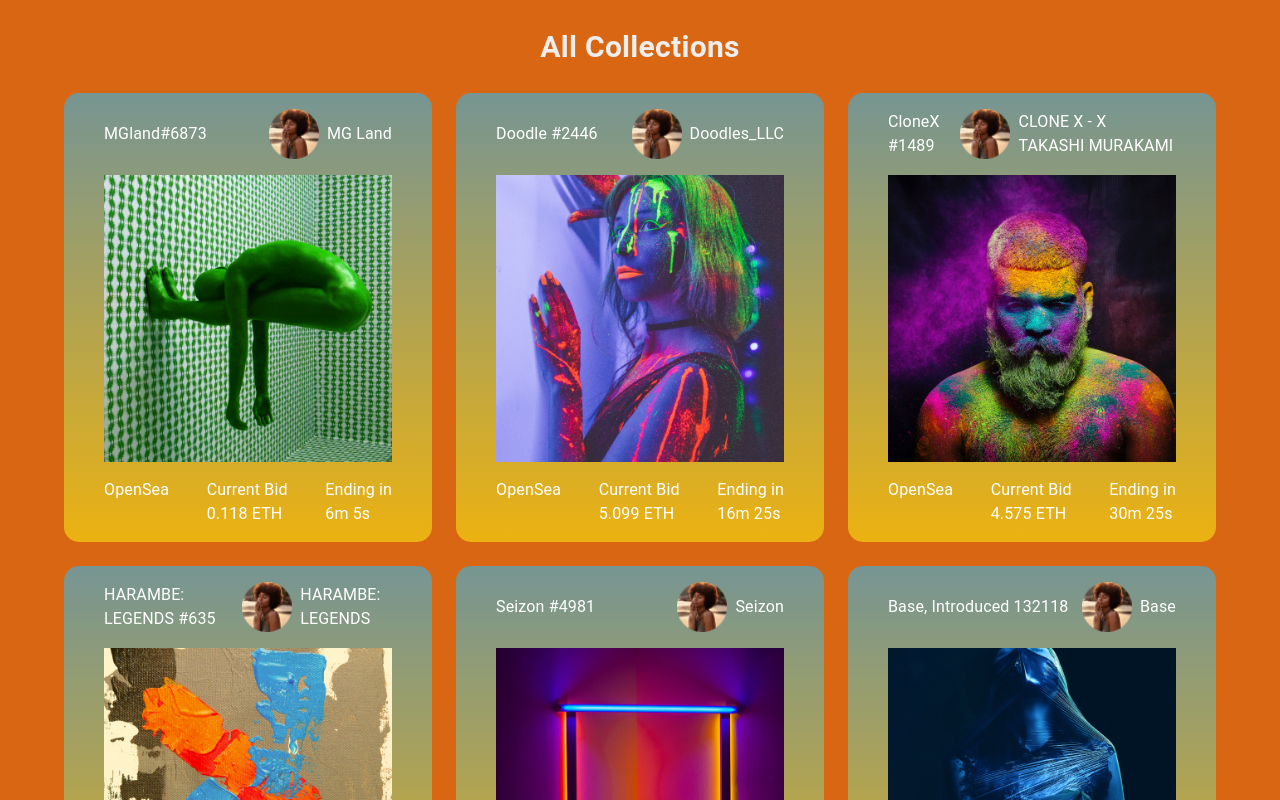
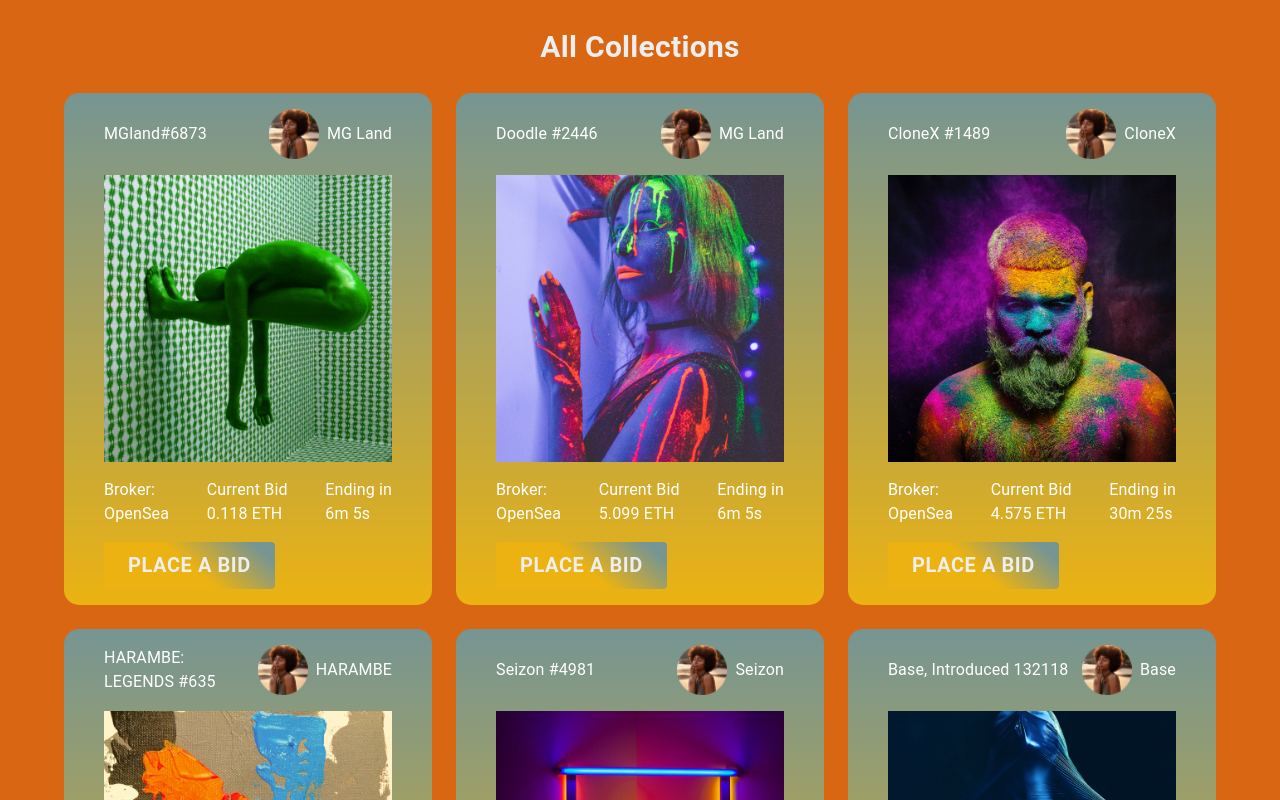
Before and after one commit to Beemhuse/nft-page, a Next.js app: page / in a window 1280 px wide. Shown: the top 800 px of the page. Built offline with nearby package versions, Linux system fonts and the light colour scheme.

Commit message:
completed the implementatino

```diff
--- a/components/card/Cards.tsx
+++ b/components/card/Cards.tsx
@@ -1,7 +1,9 @@
-import React from "react";
-import { Box, Stack, Typography } from "@mui/material";
+import React, {useState} from "react";
+import { Box, Button, Stack, Typography } from "@mui/material";
 import ModalPop from "../modals/ModalPop";
 import UseModal from "@/hooks/modalHook";
+import { motion  } from "framer-motion"
+
 type Props = {
   // handleClose?: () => void;
   // openModal: boolean;
@@ -15,6 +17,7 @@ type Props = {
   ending?: string;
   time?: string;
   amount?: string;
+  id?:number
   handleClick?: () => void;
 
   // image: ,
@@ -23,6 +26,7 @@ type Props = {
 const Cards = (props: Props) => {
   const {
     // handleClick,
+   id,
     title,
     displayImage,
     profileImage,
@@ -34,7 +38,6 @@ const Cards = (props: Props) => {
     amount,
   } = props;
   const {handleClose, handleOpen, openModal} = UseModal();
-
   return (
 <>
     <Box
@@ -47,7 +50,9 @@ const Cards = (props: Props) => {
       py={2}
       onClick={handleOpen}
     >
-      <Stack spacing={2}>
+
+      <Stack spacing={2}
+    >
         <Box
           sx={{
             display: "flex",
@@ -58,6 +63,7 @@ const Cards = (props: Props) => {
           }}
 
         >
+
           <Typography sx={{ color: "#fff" }}>{title}</Typography>
           <Stack direction="row" spacing={1} alignItems="center" >
             {profileImage}
@@ -67,6 +73,7 @@ const Cards = (props: Props) => {
         {displayImage}
         <Stack direction="row" justifyContent={'space-between'} sx={{color:'#fff', width:'100%'}} spacing={2}>
           <Box>
+            <Typography>Broker:</Typography>
             <Typography>{broker}</Typography>
           </Box>
           <Box>
@@ -78,10 +85,23 @@ const Cards = (props: Props) => {
             <Typography>{time}</Typography>
           </Box>
         </Stack>
+        <motion.div  whileHover={{ scale: 0.9 }}
+                       whileTap={{ scale: 0.7 }}
+                       >
+
+        <Button
+      onClick={handleOpen}
+      sx={{ background:
+                                "linear-gradient(220deg, #769593 10%, #ECB211 50%)",
+                              color: "#eee",
+
+                              px:3,
+                              fontSize:'20px', fontWeight:'600'}}>Place a bid</Button>
+                       </motion.div>
       </Stack>
 
     </Box>
-<ModalPop openModal={openModal} handleClose={handleClose} title={title} />
+<ModalPop openModal={openModal} handleClose={handleClose}  title={title} />
 </>
   );
 };
--- a/components/modals/ModalPop.tsx
+++ b/components/modals/ModalPop.tsx
@@ -1,83 +1,92 @@
-import React from 'react'
-import Backdrop from '@mui/material/Backdrop';
-import Box from '@mui/material/Box';
-import Modal from '@mui/material/Modal';
-import Fade from '@mui/material/Fade';
-import { Button, Stack, Typography } from '@mui/material';
-import icons from "../../assets/index"
-import Image from 'next/image';
-import Link from 'next/link';
+import React from "react";
+import Backdrop from "@mui/material/Backdrop";
+import Box from "@mui/material/Box";
+import Modal from "@mui/material/Modal";
+import Fade from "@mui/material/Fade";
+import { Button, Stack, Typography } from "@mui/material";
+import icons from "../../assets/index";
+import Image from "next/image";
+import Link from "next/link";
+// import { data } from '@/data';
 type Props = {
   handleClose?: () => void;
   openModal: boolean;
-title?: string
-description?: string
+  title?: string;
+  description?: string;
+};
 
-}
-
-const data= [
+const data = [
   {
-titled:'MGland#6873',
-description:'Composability is the Most Powerful Creative Force in the Metaverse.In MG.Land, you can build your own Web3 virtual world with your wallet assets including your avatar NFT, house NFT spaceship NFT, they all can be combined by the assets and the chain.',
+    titled: "MGland#6873",
+    description:
+      "Composability is the Most Powerful Creative Force in the Metaverse.In MG.Land, you can build your own Web3 virtual world with your wallet assets including your avatar NFT, house NFT spaceship NFT, they all can be combined by the assets and the chain.",
     displayImage: icons.nft1,
-amount:'0.118 ETH',
-linkTo: "https://opensea.io/assets/ethereum/0xe75512aa3bec8f00434bbd6ad8b0a3fbff100ad6/6873"
-
-
+    amount: "0.118 ETH",
+    linkTo:"https://opensea.io/assets/ethereum/0xe75512aa3bec8f00434bbd6ad8b0a3fbff100ad6/6873",
+    address:'0xe75512aa3bec8f00434bbd6ad8b0a3fbff100ad6'
   },
   {
-titled:'Doodle #2446',
-description:'A community-driven collectibles project featuring art by Burnt Toast. Doodles come in a joyful range of colors, traits and sizes with a collection size of 10,000. Each Doodle allows its owner to vote for experiences and activations paid for by the Doodles Community Treasury. Burnt Toast is the working alias for Scott Martin, a Canadian–based illustrator, designer, animator and muralist.',
+    titled: "Doodle #2446",
+    description:
+      "A community-driven collectibles project featuring art by Burnt Toast. Doodles come in a joyful range of colors, traits and sizes with a collection size of 10,000. Each Doodle allows its owner to vote for experiences and activations paid for by the Doodles Community Treasury. Burnt Toast is the working alias for Scott Martin, a Canadian–based illustrator, designer, animator and muralist.",
     displayImage: icons.nft2,
-amount:'5.099 ETH',
-linkTo: "https://opensea.io/assets/ethereum/0x8a90cab2b38dba80c64b7734e58ee1db38b8992e/2446"
-
+    amount: "5.099 ETH",
+    linkTo:"https://opensea.io/assets/ethereum/0x8a90cab2b38dba80c64b7734e58ee1db38b8992e/2446",
+    address:'0x8a90cab2b38dba80c64b7734e58ee1db38b8992e'
   },
   {
-titled:'CloneX #1489',
-description:'20,000 next-gen Avatars, by RTFKT and Takashi Murakami 🌸 If you own a clone without any Murakami trait please read the terms regarding RTFKT - Owned Content here: https://rtfkt.com/legal-2A You are also entitled to a commercial license, please read the terms to that here: https://rtfkt.com/legal-2C',
+    titled: "CloneX #1489",
+    description:
+      "20,000 next-gen Avatars, by RTFKT and Takashi Murakami 🌸 If you own a clone without any Murakami trait please read the terms regarding RTFKT - Owned Content here: https://rtfkt.com/legal-2A You are also entitled to a commercial license, please read the terms to that here: https://rtfkt.com/legal-2C",
     displayImage: icons.nft3,
-amount:'4.575 ETH',
-linkTo: "https://opensea.io/assets/ethereum/0x49cf6f5d44e70224e2e23fdcdd2c053f30ada28b/8246"
-
+    amount: "4.575 ETH",
+    linkTo:"https://opensea.io/assets/ethereum/0x49cf6f5d44e70224e2e23fdcdd2c053f30ada28b/8246",
+    address:'0x49cf6f5d44e70224e2e23fdcdd2c053f30ada28b'
   },
   {
-  titled:'HARAMBE: LEGENDS #635',
-  description:'RIP Harambe - May 27, 1999 – May 28, 2016',
+    titled: "HARAMBE: LEGENDS #635",
+    description: "RIP Harambe - May 27, 1999 – May 28, 2016",
     displayImage: icons.nft4,
-  amount:'15.42 ETH',
-  linkTo:'https://opensea.io/assets/ethereum/0x46e614fdd08091e532d39a079d0d027155228998/635'
+    amount: "15.42 ETH",
+    linkTo:
+      "https://opensea.io/assets/ethereum/0x46e614fdd08091e532d39a079d0d027155228998/635",
+      address:'0x46e614fdd08091e532d39a079d0d027155228998'
   },
   {
-    titled:'Seizon #4981',
-    description:'By F03125 A strong gust of wind surrounds you… You’re in the Clouds now. Up here everything’s brighter, the air clearer... It’s nice being here but something tells you that this is only the beginning. Welcome to the SEIZON UNIVERSE.;0-',
+    titled: "Seizon #4981",
+    description:
+      "By F03125 A strong gust of wind surrounds you… You’re in the Clouds now. Up here everything’s brighter, the air clearer... It’s nice being here but something tells you that this is only the beginning. Welcome to the SEIZON UNIVERSE.;0-",
     displayImage: icons.nft5,
-    amount:'0.0955 ETH',
-    linkTo:'https://opensea.io/assets/ethereum/0xa6cd272874ee7c872eb66801eff62784c0b13285/3578'
+    amount: "0.0955 ETH",
+    linkTo:
+      "https://opensea.io/assets/ethereum/0xa6cd272874ee7c872eb66801eff62784c0b13285/3578",
+      address:'0xa6cd272874ee7c872eb66801eff62784c0b13285'
   },
   {
-      titled:'Base, Introduced 132118',
-      description:'By 2EA881 Meet Base, an Ethereum L2 that offers a secure, low-cost, developer-friendly way for anyone, anywhere, to build decentralized apps. Mint ‘Base, Introduced’ to celebrate the testnet launch and join the broader Base community. We’re excited to build Base together with you.',
+    titled: "Base, Introduced 132118",
+    description:
+      "By 2EA881 Meet Base, an Ethereum L2 that offers a secure, low-cost, developer-friendly way for anyone, anywhere, to build decentralized apps. Mint ‘Base, Introduced’ to celebrate the testnet launch and join the broader Base community. We’re excited to build Base together with you.",
     displayImage: icons.nft6,
-    amount:'0.003 ETH',
-      linkTo: "https://opensea.io/assets/ethereum/0xd4307e0acd12cf46fd6cf93bc264f5d5d1598792/132118"
+    amount: "0.003 ETH",
+    linkTo:
+      "https://opensea.io/assets/ethereum/0xd4307e0acd12cf46fd6cf93bc264f5d5d1598792/132118",
+      address:'0xd4307e0acd12cf46fd6cf93bc264f5d5d1598792'
   },
-
-]
+];
 
 const style = {
-    position: 'absolute' as 'absolute',
-    top: '50%',
-    left: '50%',
-    transform: 'translate(-50%, -50%)',
-    width: 400,
+  position: "absolute" as "absolute",
+  top: "50%",
+  left: "50%",
+  transform: "translate(-50%, -50%)",
+  width: 520,
   background: "linear-gradient(90deg, #769593 10%, #ECB211 100%)",
-    border: 'none',
+  border: "none",
   boxShadow: 24,
   p: 4,
 };
 const ModalPop = (props: Props) => {
- const {handleClose,  openModal, title} = props
+  const { handleClose, openModal, title } = props;
 
   return (
     <Modal
@@ -95,46 +104,68 @@ const ModalPop = (props: Props) => {
     >
       <Fade in={openModal}>
         <Box sx={style}>
+          {data.map(({ titled, description,address, displayImage, linkTo, amount }) => {
+            return (
+              <Box key={titled}>
+                {title === titled ? (
+                  <Box>
+                    <Stack
+                      justifyContent={"space-between"}
+                      alignItems="start"
+                      spacing={1}
+                    >
+                      <Typography sx={{ color: "#eee", fontSize:'20px', fontWeight:'600' }}>{titled} </Typography>
+                      <Image src={displayImage} alt="" style={{width:'100%'}} />
+                      <Typography sx={{ color: "#eee", fontSize:'20px', fontWeight:'600' }}>Description:</Typography>
+                      <Typography sx={{ textAlign: "justify", fontSize:'20px' }}>
+                        {description}{" "}
+                      </Typography>
+                      <Stack
 
-           {
-            data.map(({titled, description, displayImage, linkTo, amount})=>{
+                        // alignItems="center"
+                        justifyContent={"space-between"}
+                        sx={{ width: "100%" }}
+                        spacing={2}
+                      >
+                        <Box >
+                          <Typography sx={{ color: "#eee", fontSize:'20px', fontWeight:'600' }}>
+                           Ethereum Address :
+                          </Typography>
+                          <Typography>{address} </Typography>
+                        </Box>
+                        <Link
+                          href={linkTo}
+                          rel="noopener noreferrer" target="_blank"
+                          passHref
+                          style={{ textDecoration: "none",  width:'fit-content' }}
+                        >
 
-          return <Box key={titled}>
-            {
-              title === titled ? <Box >
-                <Stack  justifyContent={"space-between"} alignItems='start' spacing={2}>
+                          <Button
+                            sx={{
+                              background:
+                                "linear-gradient(220deg, #769593 10%, #ECB211 50%)",
+                              color: "#eee",
 
-<Typography sx={{color:"#eee"}}>{titled} </Typography>
-<Image src={displayImage} alt='' />
-<Typography sx={{color:"#eee"}}>Details:</Typography>
-<Typography sx={{textAlign:'justify'}}>{description} </Typography>
-<Stack direction={'row'} alignItems='center' justifyContent={'space-between'} sx={{width:'100%'}}>
-  <Box>
-    <Typography sx={{color:"#eee"}}>Current Price :</Typography>
-<Typography>{amount} </Typography>
-
-  </Box>
-  <Link href={linkTo}  passHref style={{textDecoration:'none'}}>
-  <Button sx={{background: "linear-gradient(200deg, #769593 50%, #ECB211 80%)", color:"#eee"
-}}>Place a Bid</Button>
+                              px:3,
+                              fontSize:'20px', fontWeight:'600'
+                            }}
+                          >
+                            Place a Bid!
+                          </Button>
                         </Link>
                       </Stack>
                     </Stack>
-
-              </Box> :''
-            }
                   </Box>
-            })
-           }
-
-
-
-
+                ) : (
+                  ""
+                )}
               </Box>
-
+            );
+          })}
+        </Box>
       </Fade>
     </Modal>
-  )
-}
+  );
+};
 
-export default ModalPop
+export default ModalPop;
--- a/components/pages/Homepage.tsx
+++ b/components/pages/Homepage.tsx
@@ -1,14 +1,19 @@
-import React from 'react'
+import React, {useState} from 'react'
 import {Box, Grid, Typography} from '@mui/material'
 import Cards from '../card/Cards'
 import icons from "../../assets/index"
 import Image from 'next/image'
 import { motion  } from "framer-motion"
-import ModalPop from '../modals/ModalPop'
-import UseModal from '../../hooks/modalHook'
+
+import { data } from '@/data'
+
+type Props = {
+
+}
 
 
-type Props = {}
+
+
 const Homepage = (props: Props) => {
 
 
@@ -22,62 +27,22 @@ All Collections
 </Grid>
 <Box sx={{width:'100%'}}>
 <Grid container spacing={3} px={{lg:8, xs:4}}>
-    <Grid item md={4}  >
-    <motion.div  whileHover={{ scale: 0.9 }}
-               whileTap={{ scale: 0.7 }}>
-        <Cards  title={'MGland#6873'} imageTitle={"MG Land"} profileImage ={<Image src={icons.profile} alt='' style={{width:'50px', height:'50px'}} />}
-        displayImage ={<Image src={icons.nft1} alt='' style={{width:'100%', height:'100%'}}  />}
-        currentBid="Current Bid"  broker="OpenSea" ending='Ending in'    time='6m 5s'  amount='0.118 ETH'  />
-        </motion.div>
-    </Grid>
-    <Grid item md={4}>
-    <motion.div  whileHover={{ scale: 0.9 }}
-               whileTap={{ scale: 0.7 }}>
+    {
+        data?.map((item)=>{
+            return <Grid key={item.id} item md={4} sm={12} xs={12}>
+            <motion.div  whileHover={{ scale: 0.9 }}
+                    //    whileTap={{ scale: 0.7 }}
+                       >
 
-    <Cards  title={'Doodle #2446'} imageTitle={"Doodles_LLC"} profileImage ={<Image src={icons.profile} alt='' style={{width:'50px', height:'50px'}} />}
-        displayImage ={<Image src={icons.nft2} alt='' style={{width:'100%', height:'100%'}}  />}
-        currentBid="Current Bid"  broker="OpenSea" ending='Ending in'    time='16m 25s'  amount='5.099 ETH'  />
-               </motion.div>
-    </Grid>
-    <Grid item md={4}>
-    <motion.div  whileHover={{ scale: 0.9 }}
-               whileTap={{ scale: 0.7 }}>
+                <Cards id={item?.id}  title={item?.title} imageTitle={item?.imageTitle} profileImage ={<Image src={item?.profileImage} alt='' width={100} height={100} style={{width:'50px', height:'50px'}} />}
+                displayImage ={<Image src={item?.displayImage} alt='' width={100} height={100}  style={{width:'100%', height:'100%'}}  />}
+                currentBid={item?.currentBid}  broker={item?.broker} ending={item?.ending}    time={item?.time}  amount={item?.amount}  />
+                </motion.div>
+            </Grid>
+        })
+    }
 
-    <Cards  title={'CloneX #1489'} imageTitle={"CLONE X - X TAKASHI MURAKAMI"} profileImage ={<Image src={icons.profile} alt='' style={{width:'50px', height:'50px'}} />}
-        displayImage ={<Image src={icons.nft3} alt='' style={{width:'100%', height:'100%'}}  />}
-        currentBid="Current Bid"  broker="OpenSea" ending='Ending in'    time='30m 25s'  amount='4.575 ETH'  />
-               </motion.div>
-    </Grid>
-    <Grid item md={4}>
-    <motion.div  whileHover={{ scale: 0.9 }}
-               whileTap={{ scale: 0.7 }}>
 
-    <Cards  title={'HARAMBE: LEGENDS #635'} imageTitle={"HARAMBE: LEGENDS"} profileImage ={<Image src={icons.profile} alt='' style={{width:'50px', height:'50px'}} />}
-        displayImage ={<Image src={icons.nft4} alt='' style={{width:'100%', height:'100%'}}  />}
-        currentBid="Current Bid"  broker="OpenSea" ending='Ending in'    time='30m 25s'  amount='15.42 ETH'  />
-               </motion.div>
-
-    </Grid>
-    <Grid item md={4}>
-    <motion.div  whileHover={{ scale: 0.9 }}
-               whileTap={{ scale: 0.7 }}>
-
-    <Cards  title={'Seizon #4981'} imageTitle={"Seizon"} profileImage ={<Image src={icons.profile} alt='' style={{width:'50px', height:'50px'}} />}
-        displayImage ={<Image src={icons.nft5} alt='' style={{width:'100%', height:'100%'}}  />}
-        currentBid="Current Bid"  broker="OpenSea" ending='Ending in'    time='30m 25s'  amount='0.0955 ETH'  />
-               </motion.div>
-
-    </Grid>
-    <Grid item md={4} sm={12}>
-    <motion.div  whileHover={{ scale: 0.9 }}
-               whileTap={{ scale: 0.7 }}>
-
-    <Cards  title={'Base, Introduced 132118'} imageTitle={"Base"} profileImage ={<Image src={icons.profile} alt='' style={{width:'50px', height:'50px'}} />}
-        displayImage ={<Image src={icons.nft6} alt='' style={{width:'100%', height:'100%'}}  />}
-        currentBid="Current Bid"  broker="OpenSea" ending='Ending in'    time='30m 25s'  amount='0.003 ETH'  />
-               </motion.div>
-
-    </Grid>
 </Grid>
 </Box>
 {/* <ModalPop */}
--- /dev/null
+++ b/data.js
@@ -0,0 +1,94 @@
+import icons from "./assets/index"
+
+export const data = [
+
+        {
+            id: 1,
+            title:'MGland#6873',
+            imageTitle:"MG Land",
+            profileImage:icons.profile,
+            displayImage:icons.nft1,
+            currentBid: "Current Bid",
+            broker:'OpenSea',
+            ending:'Ending in',
+            time:'6m 5s',
+            amount:'0.118 ETH',
+            description:'Composability is the Most Powerful Creative Force in the Metaverse.In MG.Land, you can build your own Web3 virtual world with your wallet assets including your avatar NFT, house NFT spaceship NFT, they all can be combined by the assets and the chain.',
+            linkTo: "https://opensea.io/assets/ethereum/0xe75512aa3bec8f00434bbd6ad8b0a3fbff100ad6/6873"
+        },
+        {
+            id: 2,
+            title:'Doodle #2446',
+            imageTitle:"MG Land",
+            profileImage:icons.profile,
+            displayImage:icons.nft2,
+            currentBid: "Current Bid",
+            broker:'OpenSea',
+            ending:'Ending in',
+            time:'6m 5s',
+            amount:'5.099 ETH',
+            description:'A community-driven collectibles project featuring art by Burnt Toast. Doodles come in a joyful range of colors, traits and sizes with a collection size of 10,000. Each Doodle allows its owner to vote for experiences and activations paid for by the Doodles Community Treasury. Burnt Toast is the working alias for Scott Martin, a Canadian–based illustrator, designer, animator and muralist.',
+            linkTo: "https://opensea.io/assets/ethereum/0x8a90cab2b38dba80c64b7734e58ee1db38b8992e/2446"
+
+        },
+
+        {
+            id: 3,
+            title:'CloneX #1489',
+            imageTitle:"CloneX",
+            profileImage:icons.profile,
+            displayImage:icons.nft3,
+            currentBid: "Current Bid",
+            broker:'OpenSea',
+            ending:'Ending in',
+            time:'30m 25s',
+            amount:'4.575 ETH',
+            description:'20,000 next-gen Avatars, by RTFKT and Takashi Murakami 🌸 If you own a clone without any Murakami trait please read the terms regarding RTFKT - Owned Content here: https://rtfkt.com/legal-2A You are also entitled to a commercial license, please read the terms to that here: https://rtfkt.com/legal-2C',
+            linkTo: "https://opensea.io/assets/ethereum/0xe75512aa3bec8f00434bbd6ad8b0a3fbff100ad6/6873"
+        },
+        {
+            id: 4,
+            title:'HARAMBE: LEGENDS #635',
+            imageTitle:"HARAMBE",
+            profileImage:icons.profile,
+            displayImage:icons.nft4,
+            currentBid: "Current Bid",
+            broker:'OpenSea',
+            ending:'Ending in',
+            time:'30m 25s',
+            amount:'15.42 ETH',
+            description:'RIP Harambe - May 27, 1999 – May 28, 2016',
+            linkTo:'https://opensea.io/assets/ethereum/0x46e614fdd08091e532d39a079d0d027155228998/635'
+        },
+        {
+            id: 5,
+            title:'Seizon #4981',
+            imageTitle:"Seizon",
+            profileImage:icons.profile,
+            displayImage:icons.nft5,
+            currentBid: "Current Bid",
+            broker:'OpenSea',
+            ending:'Ending in',
+            time:'30m 25s',
+            amount:'0.0955 ETH',
+            description:'By F03125 A strong gust of wind surrounds you… You’re in the Clouds now. Up here everything’s brighter, the air clearer... It’s nice being here but something tells you that this is only the beginning. Welcome to the SEIZON UNIVERSE.;0-',
+            linkTo:'https://opensea.io/assets/ethereum/0xa6cd272874ee7c872eb66801eff62784c0b13285/3578'
+        },
+        {
+            id: 6,
+            title:'Base, Introduced 132118',
+            imageTitle:"Base",
+            profileImage:icons.profile,
+            displayImage:icons.nft6,
+            currentBid: "Current Bid",
+            broker:'OpenSea',
+            ending:'Ending in',
+            time:'30m 25s',
+            amount:'0.003 ETH',
+            description:'By 2EA881 Meet Base, an Ethereum L2 that offers a secure, low-cost, developer-friendly way for anyone, anywhere, to build decentralized apps. Mint ‘Base, Introduced’ to celebrate the testnet launch and join the broader Base community. We’re excited to build Base together with you.',
+            linkTo: "https://opensea.io/assets/ethereum/0xd4307e0acd12cf46fd6cf93bc264f5d5d1598792/132118"
+        },
+
+
+
+]
--- a/package.json
+++ b/package.json
@@ -23,6 +23,7 @@
     "react": "18.2.0",
     "react-dom": "18.2.0",
     "react-icons": "^4.8.0",
+    "swr": "^1.1.2",
     "typescript": "4.9.5"
   }
 }
--- a/pages/api/hello.ts
+++ b/pages/api/hello.ts
@@ -9,5 +9,7 @@ export default function handler(
   req: NextApiRequest,
   res: NextApiResponse<Data>
 ) {
+
+
   res.status(200).json({ name: 'John Doe' })
 }
```
Also changed, not shown: next.config.js (+7 -0 lines), pages/index.tsx (+5 -3 lines), 1 other file (tests, documents, lock files or other folders). Lines whose indentation alone changed are shown as unchanged.
